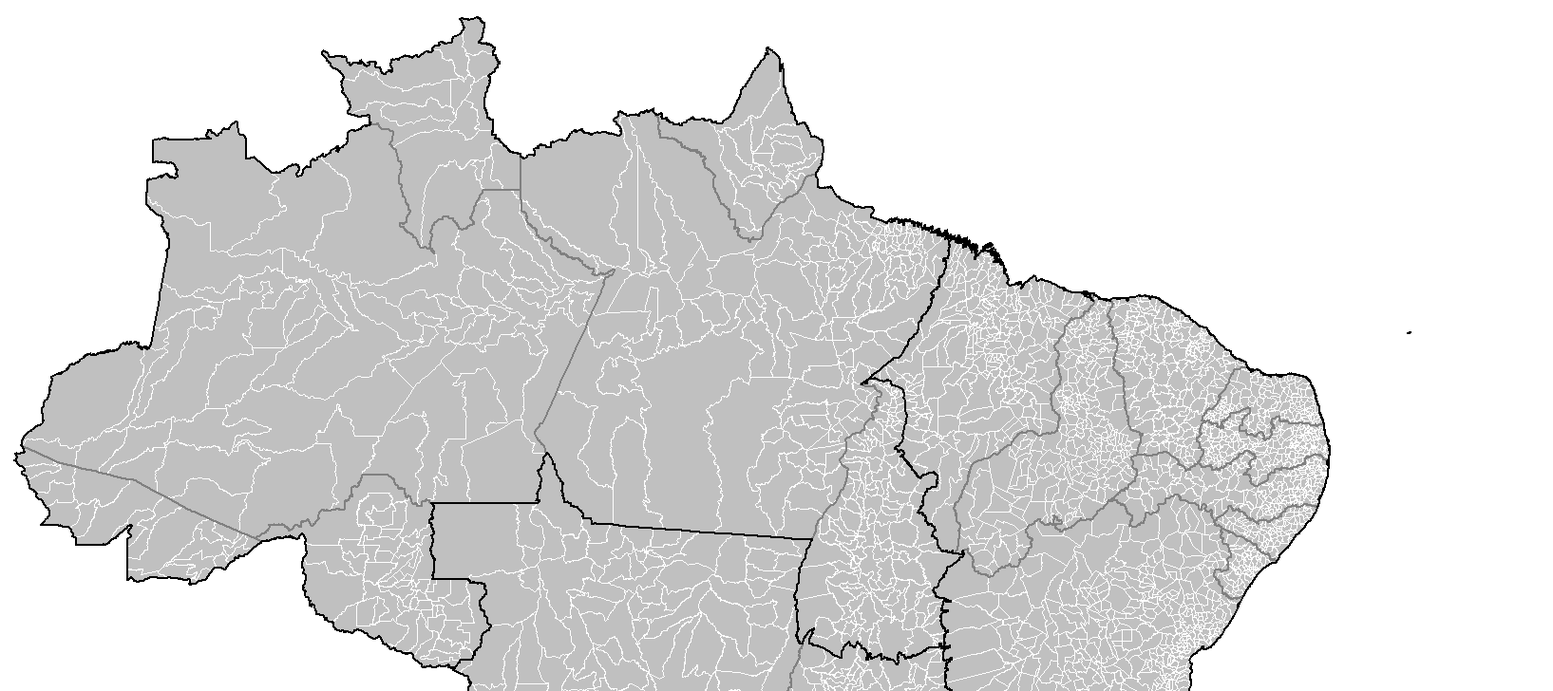
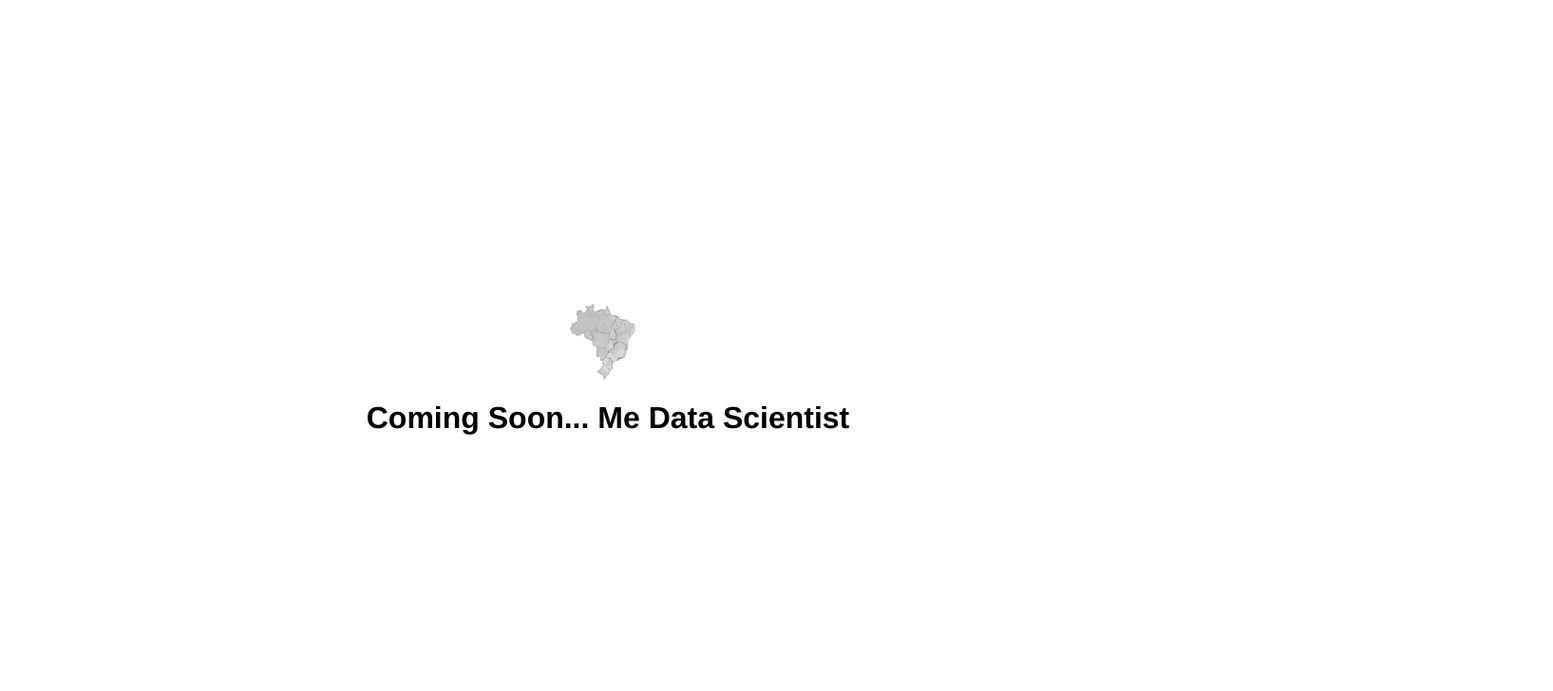
Before and after one commit to diego-faria-br/git101, a plain HTML site: page index.html in a window 1280 px wide. Shown: the top 728 px of the page at 95% size, 1635 px wide, since content can reach past the window. Drawn offline with Linux system fonts and the light colour scheme.

Commit message:
Style added

```diff
--- a/index.html
+++ b/index.html
@@ -3,14 +3,18 @@
 
 <html>
 <head>
+	<link rel="stylesheet" type="text/css" href="style.css">
 	<meta charset="utf-8">
 	<meta name="viewport" content="width=device-width, initial-scale=1">
 	<title></title>
 </head>
 
 <body>
-<img src="Brazil_Municipalities.png">
+
+<div id="container">
+<img id="logo" src="Brazil_Municipalities.png">
 <h1> Coming Soon... Me Data Scientist</h1>
+</div>
 </body>
 
 </html>
--- /dev/null
+++ b/style.css
@@ -0,0 +1,18 @@
+body {
+	margin: 0;
+	font-family: Helvetica;
+}
+
+#logo{ height: 80px;
+	width: 80px;
+
+}
+
+#container {
+	display: flex;
+	align-items: center;
+	justify-content: center;
+	height: 100vh;
+	flex-direction: column;
+
+}
```
